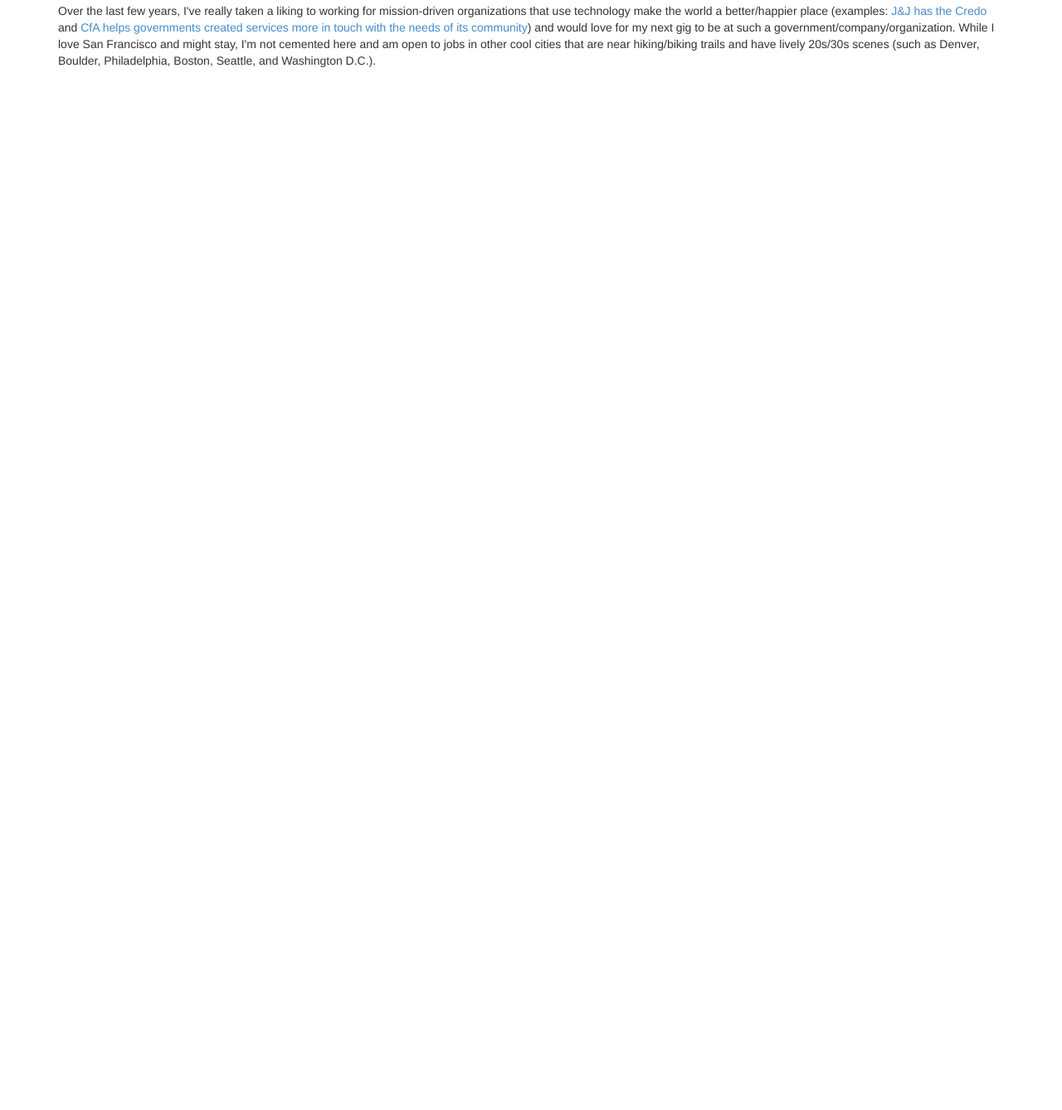
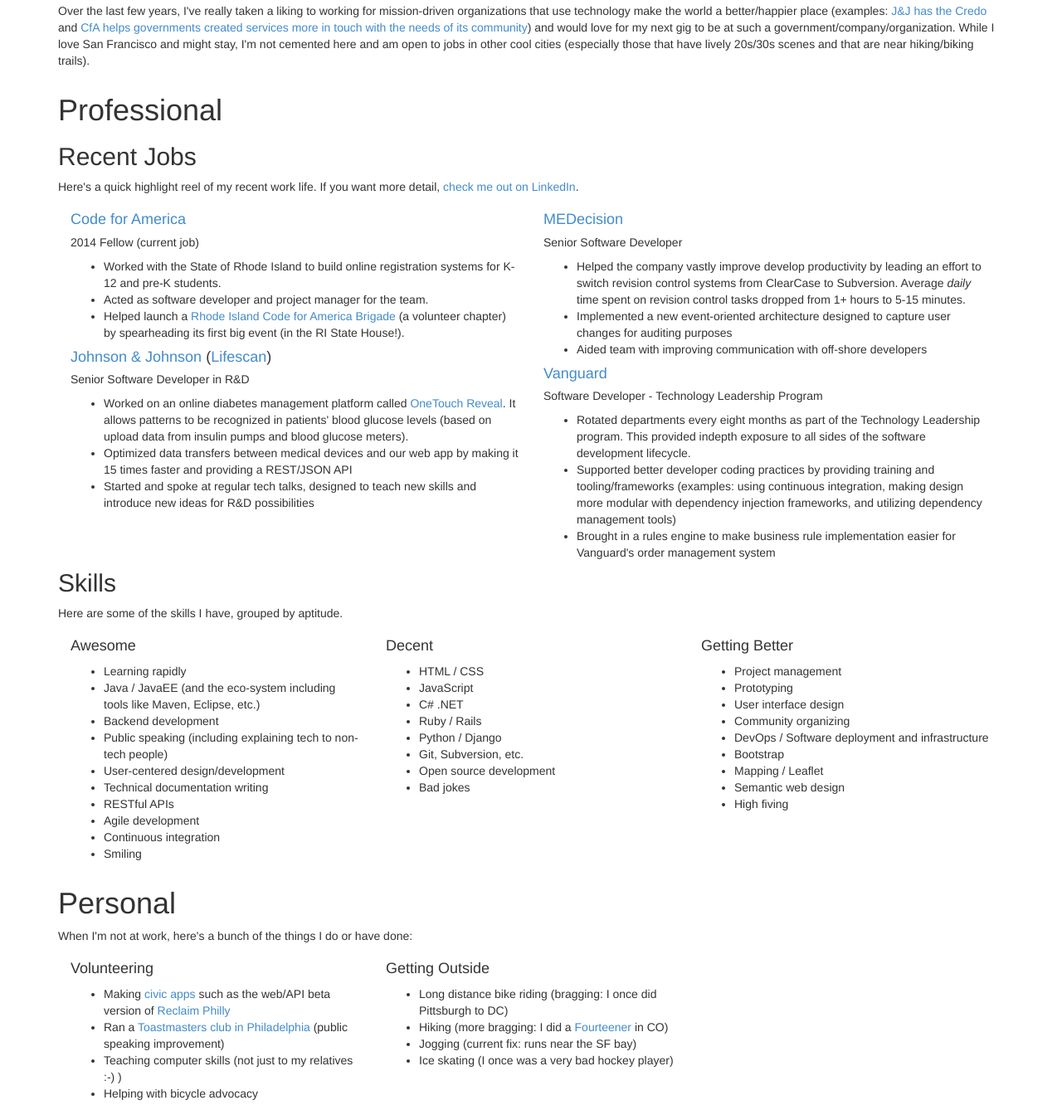
Before and after one commit to jeffmaher/jeffmaher.me, a plain HTML site: page index.html in a window 1280 px wide. Shown: the part 875-2213 px from the top of the page at 83% size. Before the commit the page ends 968 px from the top, so only its background shows below. Drawn offline with nearby package versions, Linux system fonts and the light colour scheme.

Commit message:
Added professional and personal sections.

```diff
--- a/index.html
+++ b/index.html
@@ -12,6 +12,8 @@
 	    <link href="css/bootstrap.min.css" rel="stylesheet">
 	    <link href="css/style.css" rel="stylesheet">
 
+	    <base target="_blank"/>
+
 	    <!-- HTML5 Shim and Respond.js IE8 support of HTML5 elements and media queries -->
 	    <!-- WARNING: Respond.js doesn't work if you view the page via file:// -->
 	    <!--[if lt IE 9]>
@@ -23,9 +25,8 @@
 
 	<body>
 
-		<br/><br/><br/><br/>
-
-		<nav class="navbar navbar-default navbar-fixed-top" role="navigation">
+		<!-- NAVIGATION -->
+		<nav class="navbar navbar-default navbar-fixed-top sticky" role="navigation">
 			<div class="container-fluid">
 			    <div class="navbar-header">
 			    	<button type="button" class="navbar-toggle collapsed" data-toggle="collapse" data-target="#bs-example-navbar-collapse-1">
@@ -34,18 +35,22 @@
 				        <span class="icon-bar"></span>
 				        <span class="icon-bar"></span>
 			      	</button>
-			      	<a class="navbar-brand" href="#">Jeff Maher</a>
+			      	<a class="navbar-brand" href="#" target="_self">Jeff Maher</a>
 		      	</div>
   				<div class="collapse navbar-collapse" id="bs-example-navbar-collapse-1">
 					<ul class="nav navbar-nav">
-						<li><a href="#about">About Me</a></li>
-						<li><a href="#professional">Professional</a></li>
-						<li><a href="#personal">Personal</a></li>
-						<li><a href="#contact_info">Contact Info</a></li>
+						<li><a href="#about" target="_self">About Me</a></li>
+						<li><a href="#professional" target="_self">Professional</a></li>
+						<li><a href="#personal" target="_self">Personal</a></li>
+						<li><a href="#links" target="_self">Links/Contact</a></li>
 					</ul>
 				</div>
 			</div>
 		</nav>
+
+		<!-- HEADER -->
+		<!-- Some spacing between the navbar and the header image (TODO use CSS instead) -->
+		<br/><br/><br/><br/>
 
 		<div class="container">
 			<div class="jumbotron" id="intro-header">
@@ -61,7 +66,7 @@
 		</div>
 
 
-
+		<!-- ABOUT -->
 		<div id="about" class="container">
 
 			<h1>About Me</h1>
@@ -69,34 +74,154 @@
 			<p>
 				<strong>
 					Hi! I'm Jeff. I'm just a dude living in San Francisco, CA that likes to make software for good, hike and bike
-					<em>everywhere</em>, and teach about what I know and do via public speaking (I won't go into it, but I'm a <a href="http://toastmasters.org" target="_new">Toastmaster</a>).
+					<em>everywhere</em>, and teach about what I know and do via public speaking (I won't go into it, but I'm a <a href="http://toastmasters.org">Toastmaster</a>).
 				</strong>
 			</p>
 
 			<p>
-				The last ten years have been a fun adventure! I lived in the wonderful city of Rochester, NY where I studied Computer Science, Journalism, and Applied Communication at <a href="http://rit.edu" target="_new">RIT</a>. While there, I also first discovered my love of the outdoors, eventually going on to lead the school's Outing Club.
+				The last ten years have been a fun adventure! I lived in the wonderful city of Rochester, NY where I studied Computer Science, Journalism, and Applied Communication at <a href="http://rit.edu">RIT</a>. While there, I also first discovered my love of the outdoors, eventually going on to lead the school's Outing Club.
 			</p>
 			<p>
-				As the Rochester chapter of my life closed, I moved to Philadelphia (a super awesome city!). I started off as a software developer at <a href="http://vanguard.com" target="_new">Vanguard</a> and had the opportunity to rotate across many jobs and experience nearly every part of the software developer lifecycle (SDLC): configuration management, user interface development, software testing, research and development, backend development, tool adoption, and training (developer evangelist style). This was part of the Technology Leadership Program, a sort of acceleration into management program.
+				As the Rochester chapter of my life closed, I moved to Philadelphia (a super awesome city!). I started off as a software developer at <a href="http://vanguard.com">Vanguard</a> and had the opportunity to rotate across many jobs and experience nearly every part of the software developer lifecycle (SDLC): configuration management, user interface development, software testing, research and development, backend development, tool adoption, and training (developer evangelist style). This was part of the Technology Leadership Program, a sort of acceleration into management program.
 			</p>
 			<p>
-				Vanguard was a great place to start and is a wonderful company, but financial services weren't my passion and I set out for something new. I did a quick bounce at <a href="http://medecision.com" target="_new">MEDecision</a> before landing at <a href="http://jnj.com" target="_new">Johnson &amp; Johnson</a>'s <a href="http://lifescan.com" target="_new">Lifescan</a> as a Senior Software Developer in Research &amp; Development. I mostly worked on <a href="http://reveal.onetouch.ca" target="_new">OneTouch Reveal</a> (an online diabetes logbook and pattern detector) as a backend Java developer, but also got to lead tech talks, develop prototypes, and visit diabetes clinics in Europe.
+				Vanguard was a great place to start and is a wonderful company, but financial services weren't my passion and I set out for something new. I did a quick bounce at <a href="http://medecision.com">MEDecision</a> before landing at <a href="http://jnj.com">Johnson &amp; Johnson</a>'s <a href="http://lifescan.com">Lifescan</a> as a Senior Software Developer in Research &amp; Development. I mostly worked on <a href="http://reveal.onetouch.ca">OneTouch Reveal</a> (an online diabetes logbook and pattern detector) as a backend Java developer, but also got to lead tech talks, develop prototypes, and visit diabetes clinics in Europe.
 			</p>
 			<p>
-				As if I didn't geek out enough at work, I have a passion for volunteering my tech skills. After attending a <a href="http://codeforphilly.org" target="_new">Code for Philly</a> event, I wound up volunteering to make a prototype vacant land tracker with the <a href="http://pacdc.org" target="_new">Philadelphia Association of Community Development Corporations</a>. The prototype came to be known as <a href="http://reclaimphilly.org">Reclaim Philly</a>.
+				As if I didn't geek out enough at work, I have a passion for volunteering my tech skills. After attending a <a href="http://codeforphilly.org">Code for Philly</a> event, I wound up volunteering to make a prototype vacant land tracker with the <a href="http://pacdc.org" target="_new">Philadelphia Association of Community Development Corporations</a>. The prototype came to be known as <a href="http://reclaimphilly.org">Reclaim Philly</a>.
 			</p>
 			<p>
-				Through Reclaim Philly and some other volunteer projects, I became much more aware of the <a href="http://www.knightfoundation.org/features/civictech/" target="_new">civic tech</a> community and a non-profit called <a href="http://codeforamerica.org" target="_new">Code for America (CfA)</a> that is at the epicenter of the civic tech movement. <a href="http://www.codeforamerica.org/blog/2014/06/12/jeff-maher-why-im-coding-for-america/" target="_new">Leaping at the opportunity</a> to use my tech skills to improve our most important institutions (government), I applied for and was selected for CfA's one year <a href="http://www.codeforamerica.org/about/fellowship/" target="_new">Fellowship program</a> starting in January 2014. Even though I hopped coasts to be in the program in San Francisco, CA; my partner for the year is the State of Rhode Island, where <a href="http://codeforamerica.github.io/ri-2014-mid-year-report/" target="_new">I'm helping to create open source applications for education systems</a>. It's been an incredible experience where I've done everything from user-centered design to community organizing to project management (on top of the obvious coding).
+				Through Reclaim Philly and some other volunteer projects, I became much more aware of the <a href="http://www.knightfoundation.org/features/civictech/">civic tech</a> community and a non-profit called <a href="http://codeforamerica.org">Code for America (CfA)</a> that is at the epicenter of the civic tech movement. <a href="http://www.codeforamerica.org/blog/2014/06/12/jeff-maher-why-im-coding-for-america/">Leaping at the opportunity</a> to use my tech skills to improve our most important institutions (government), I applied for and was selected for CfA's one year <a href="http://www.codeforamerica.org/about/fellowship/">Fellowship program</a> starting in January 2014. Even though I hopped coasts to be in the program in San Francisco, CA; my partner for the year is the State of Rhode Island, where <a href="http://codeforamerica.github.io/ri-2014-mid-year-report/">I'm helping to create open source applications for education systems</a>. It's been an incredible experience where I've done everything from user-centered design to community organizing to project management (on top of the obvious coding).
 			</p>
 			<p>
 				With the CfA Fellowship ending really soon (end of November 2014), I regularly get asked, "what's next?"
 			</p>
 			<p>
-				Over the last few years, I've really taken a liking to working for mission-driven organizations that use technology make the world a better/happier place (examples: <a href="http://www.jnj.com/sites/default/files/pdf/jnj_ourcredo_english_us_8.5x11_cmyk.pdf" target="_new">J&amp;J has the Credo</a> and <a href="http://www.codeforamerica.org/about/" target="_new">CfA helps governments created services more in touch with the needs of its community</a>) and would love for my next gig to be at such a government/company/organization. While I love San Francisco and might stay, I'm not cemented here and am open to jobs in other cool cities that are near hiking/biking trails and have lively 20s/30s scenes (such as Denver, Boulder, Philadelphia, Boston, Seattle, and Washington D.C.).
+				Over the last few years, I've really taken a liking to working for mission-driven organizations that use technology make the world a better/happier place (examples: <a href="http://www.jnj.com/sites/default/files/pdf/jnj_ourcredo_english_us_8.5x11_cmyk.pdf">J&amp;J has the Credo</a> and <a href="http://www.codeforamerica.org/about/">CfA helps governments created services more in touch with the needs of its community</a>) and would love for my next gig to be at such a government/company/organization. While I love San Francisco and might stay, I'm not cemented here and am open to jobs in other cool cities (especially those that have lively 20s/30s scenes and that are near hiking/biking trails).
 			</p>
 		</div>
 
+		<!-- PROFESSIONAL -->
+		<div id="professional" class="container">
+			<h1>Professional</h1>
 
+			<h2>Recent Jobs</h2>
+			<p>
+				Here's a quick highlight reel of my recent work life. If you want more detail, <a href="https://www.linkedin.com/in/jeffmaher">check me out on LinkedIn</a>.
+			</p>
+
+			<div class="col-md-6">
+				<!-- CFA -->
+				<h4><a href="http://www.codeforamerica.org/">Code for America</a></h4>
+				<h5>2014 Fellow (current job)</h5>
+				<ul>
+					<li>Worked with the State of Rhode Island to build online registration systems for K-12 and pre-K students.</li>
+					<li>Acted as software developer and project manager for the team.</li>
+					<li>Helped launch a <a href="http://code-island.org/">Rhode Island Code for America Brigade</a> (a volunteer chapter) by spearheading its first big event (in the RI State House!).</li>
+				</ul>
+				<!-- J&J -->
+				<h4><a href="http://www.jnj.com/">Johnson &amp; Johnson</a> (<a href="http://www.lifescan.com/">Lifescan</a>)</h4>
+				<h5>Senior Software Developer in R&amp;D</h5>
+				<ul>
+					<li>Worked on an online diabetes management platform called <a href="https://reveal.onetouch.ca/">OneTouch Reveal</a>. It allows patterns to be recognized in patients' blood glucose levels (based on upload data from insulin pumps and blood glucose meters).</li>
+					<li>Optimized data transfers between medical devices and our web app by making it 15 times faster and providing a REST/JSON API</li>
+					<li>Started and spoke at regular tech talks, designed to teach new skills and introduce new ideas for R&amp;D possibilities</li>
+				</ul>
+			</div>
+			<div class="col-md-6">
+				<!-- MED -->
+				<h4><a href="http://www.medecision.com/">MEDecision</a></h4>
+				<h5>Senior Software Developer</h5>
+				<ul>
+					<li>Helped the company vastly improve develop productivity by leading an effort to switch revision control systems from ClearCase to Subversion. Average <em>daily</em> time spent on revision control tasks dropped from 1+ hours to 5-15 minutes.</li>
+					<li>Implemented a new event-oriented architecture designed to capture user changes for auditing purposes</li>
+					<li>Aided team with improving communication with off-shore developers</li>
+				</ul>
+				<!-- VG -->
+				<h4><a href="http://www.vanguard.com/">Vanguard</a></h4>
+				<h5>Software Developer - Technology Leadership Program</h5>
+				<ul>
+					<li>Rotated departments every eight months as part of the Technology Leadership program. This provided indepth exposure to all sides of the software development lifecycle.</li>
+					<li>Supported better developer coding practices by providing training and tooling/frameworks (examples: using continuous integration, making design more modular with dependency injection frameworks, and utilizing dependency management tools)</li>
+					<li>Brought in a rules engine to make business rule implementation easier for Vanguard's order management system</li>
+				</ul>
+			</div>
+
+			<h2>Skills</h2>
+
+			<p>Here are some of the skills I have, grouped by aptitude.</p>
+
+			<div class="col-md-4">
+				<h4>Awesome</h4>
+				<ul>
+					<li>Learning rapidly</li>
+					<li>Java / JavaEE (and the eco-system including tools like Maven, Eclipse, etc.)</li>
+					<li>Backend development</li>
+					<li>Public speaking (including explaining tech to non-tech people)</li>
+					<li>User-centered design/development</li>
+					<li>Technical documentation writing</li>
+					<li>RESTful APIs</li>
+					<li>Agile development</li>
+					<li>Continuous integration</li>
+					<li>Smiling</li>
+				</ul>
+			</div>
+			<div class="col-md-4">
+				<h4>Decent</h4>
+				<ul>
+					<li>HTML / CSS</li>
+					<li>JavaScript</li>
+					<li>C# .NET</li>
+					<li>Ruby / Rails</li>
+					<li>Python / Django</li>
+					<li>Git, Subversion, etc.</li>
+					<li>Open source development</li>
+					<li>Bad jokes</li>
+				</ul>
+			</div>
+			<div class="col-md-4">
+				<h4>Getting Better</h4>
+				<ul>
+					<li>Project management</li>
+					<li>Prototyping</li>
+					<li>User interface design</li>
+					<li>Community organizing</li>
+					<li>DevOps / Software deployment and infrastructure</li>
+					<li>Bootstrap</li>
+					<li>Mapping / Leaflet</li>
+					<li>Semantic web design</li>
+					<li>High fiving</li>
+				</ul>
+			</div>
+		</div>
+
+		<div id="personal" class="container">
+			<h1>Personal</h1>
+
+			<p>When I'm not at work, here's a bunch of the things I do or have done:</p>
+
+			<div class="col-md-4">
+				<h4>Volunteering</h4>
+				<ul>
+					<li>Making <a href="http://en.wikipedia.org/wiki/Civic_application">civic apps</a> such as the web/API beta version of <a href="http://reclaimphilly.org">Reclaim Philly</a></li>
+					<li>Ran a <a href="http://www.meetup.com/Panorama-Toastmasters/">Toastmasters club in Philadelphia</a> (public speaking improvement)</li>
+					<li>Teaching computer skills (not just to my relatives :-) )</li>
+					<li>Helping with bicycle advocacy</li>
+				</ul>
+			</div>
+			<div class="col-md-4">
+				<h4>Getting Outside</h4>
+				<ul>
+					<li>Long distance bike riding (bragging: I once did Pittsburgh to DC)</li>
+					<li>Hiking (more bragging: I did a <a href="http://en.wikipedia.org/wiki/Fourteener">Fourteener</a> in CO)</li>
+					<li>Jogging (current fix: runs near the SF bay)</li>
+					<li>Ice skating (I once was a very bad hockey player)</li>
+				</ul>
+			</div>
+		</div>
+
+
+		<!-- JAVASCRIPT (load after page content is loaded) -->
 	    <!-- jQuery (necessary for Bootstrap's JavaScript plugins) -->
 	    <script src="https://ajax.googleapis.com/ajax/libs/jquery/1.11.1/jquery.min.js"></script>
 	    <!-- Include all compiled plugins (below), or include individual files as needed -->
```
